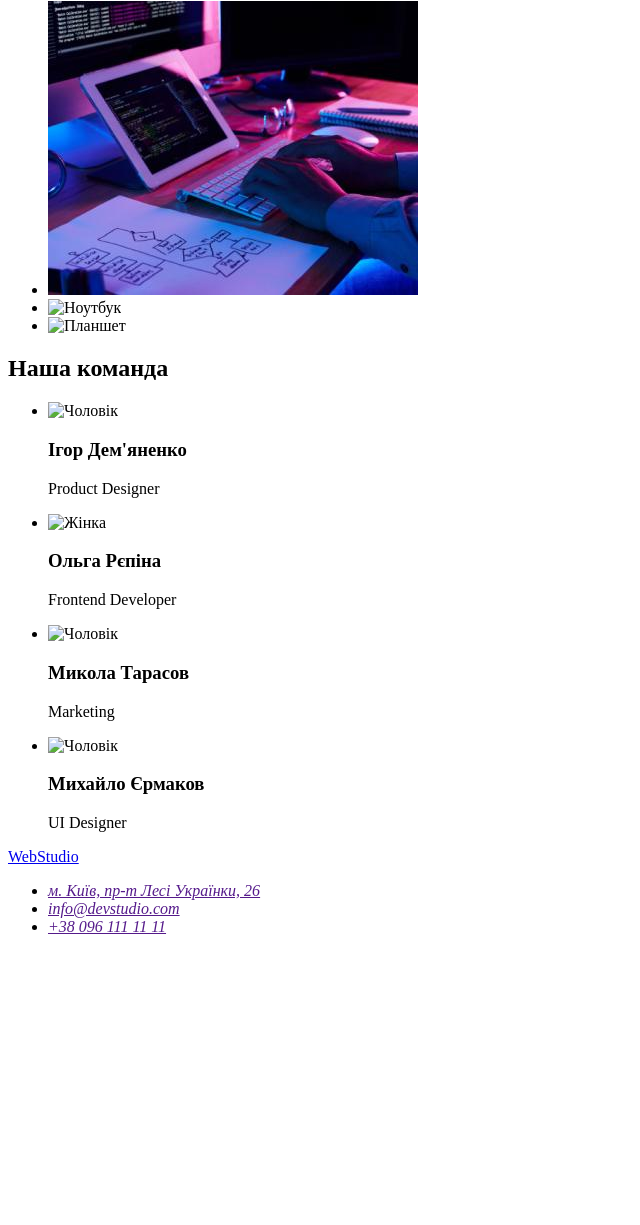
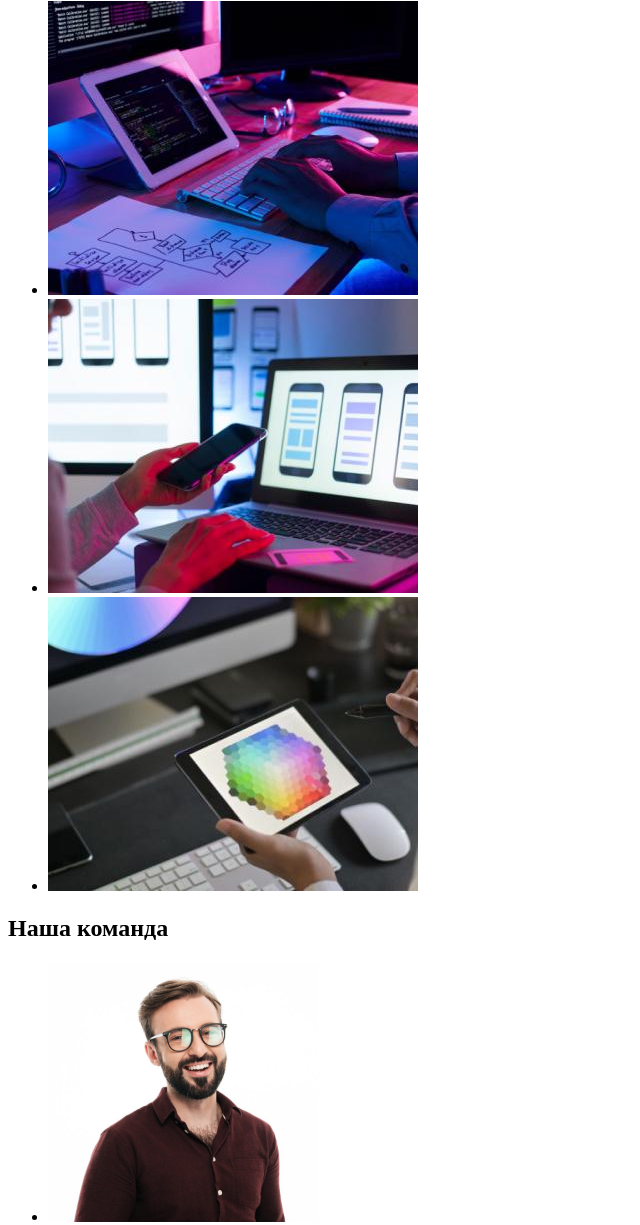
Before and after one commit to Bohdan00N/goit-markup-hw-01, a plain HTML site: page index.html in a window 1280 px wide. Shown: the part 659-1884 px from the top of the page, without its empty margins (0-640 px from the left). Before the commit the page ends 1611 px from the top, so only its background shows below. Drawn offline with Linux system fonts and the light colour scheme; the site is published under a folder, as on GitHub Pages, so addresses that start at the root find nothing.

Commit message:
Update index.html

```diff
--- a/index.html
+++ b/index.html
@@ -62,10 +62,10 @@
                         <img src="./images/activities/image1.jpg" alt="Клавіатура" width="370" >
                     </li>
                     <li>
-                        <img src="/images/activities/image2.jpg" alt="Ноутбук" width="370">
+                        <img src="./images/activities/image2.jpg" alt="Ноутбук" width="370">
                     </li>
                     <li>
-                        <img src="/images/activities/image3.jpg" alt="Планшет" width="370">
+                        <img src="./images/activities/image3.jpg" alt="Планшет" width="370">
                     </li>
                 </ul>
         </section>
@@ -74,22 +74,22 @@
             <h2>Наша команда</h2>
                 <ul>
                     <li>
-                        <img src="/images/team/img1.jpg" alt="Чоловік" width="270">
+                        <img src="./images/team/img1.jpg" alt="Чоловік" width="270">
                         <h3>Ігор Дем'яненко</h3>
                         <p>Product Designer</p>
                     </li>
                     <li>
-                        <img src="/images/team/img2.jpg" alt="Жінка" width="270">
+                        <img src="./images/team/img2.jpg" alt="Жінка" width="270">
                         <h3>Ольга Рєпіна</h3>
                         <p>Frontend Developer</p>
                     </li>
                     <li>
-                        <img src="/images/team/img3.jpg" alt="Чоловік" width="270">
+                        <img src="./images/team/img3.jpg" alt="Чоловік" width="270">
                         <h3>Микола Тарасов</h3>
                         <p>Marketing</p>
                     </li>
                     <li>
-                        <img src="/images/team/img4.jpg" alt="Чоловік" width="270">
+                        <img src="./images/team/img4.jpg" alt="Чоловік" width="270">
                         <h3>Михайло Єрмаков</h3>
                         <p>UI Designer</p>
                     </li>
```
